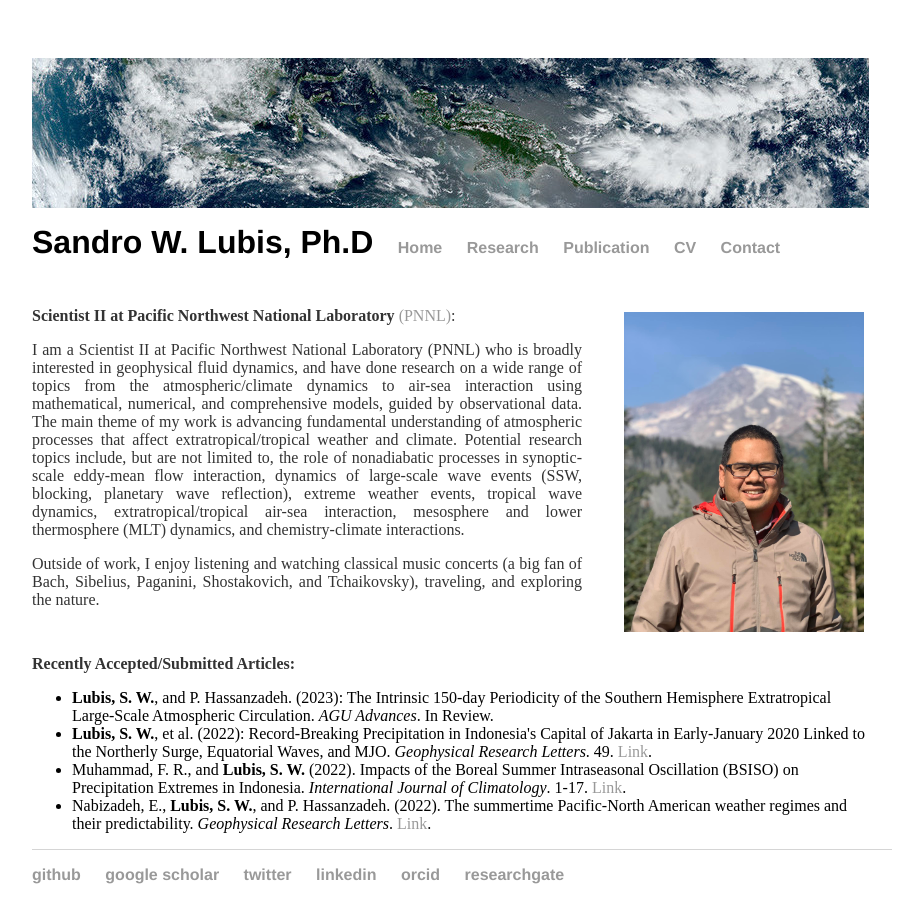
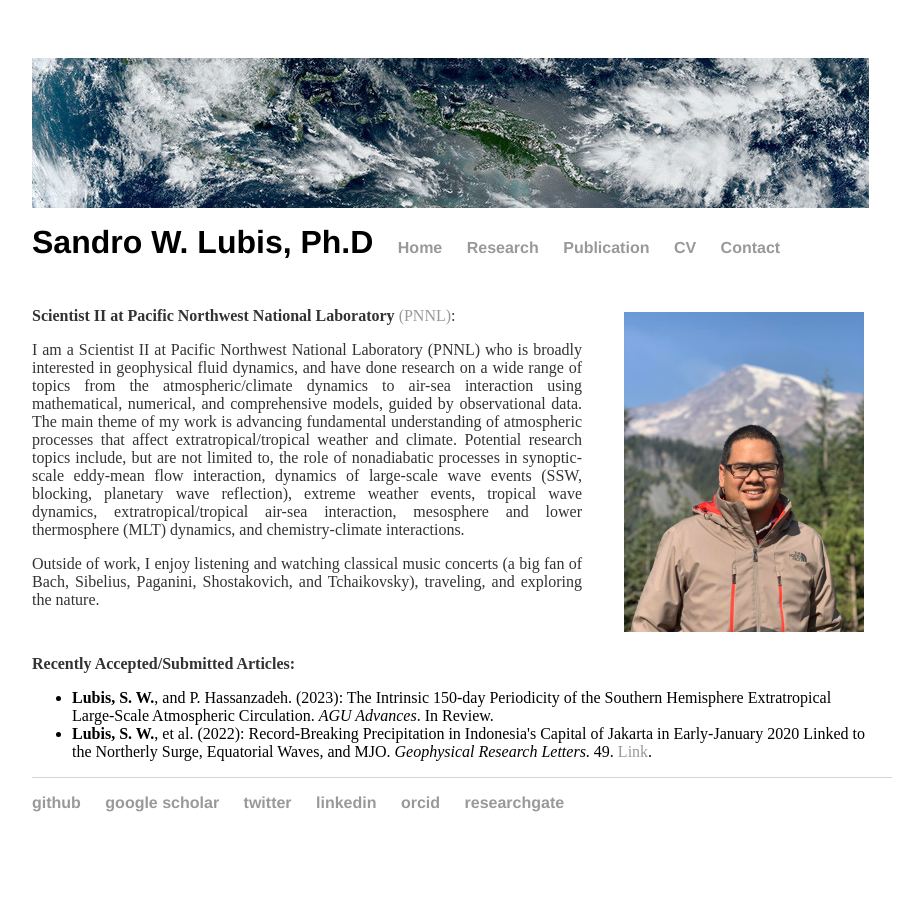
Before and after one commit to sandrolubis/sandrolubis.github.io, a Jekyll site: the page built from index.html, in a window 1280 px wide. Shown: the whole page, without its empty margins (276-1199 px from the left). Built offline with Jekyll 4.4.1, drawn with Linux system fonts in a browser that asks for light colours.

Commit message:
Update index.html

```diff
--- a/index.html
+++ b/index.html
@@ -51,8 +51,6 @@ div.relative {
 		<ul class="ex">
 		<li><b>Lubis, S. W.</b>, and P. Hassanzadeh. (2023): The Intrinsic 150-day Periodicity of the Southern Hemisphere Extratropical Large-Scale Atmospheric Circulation. <i>AGU Advances</i>. In Review.</li>
 		<li><b>Lubis, S. W.</b>, et al. (2022): Record-Breaking Precipitation in Indonesia's Capital of Jakarta in Early-January 2020 Linked to the Northerly Surge, Equatorial Waves, and MJO. <i>Geophysical Research Letters</i>. 49. <a href="https://doi.org/10.1029/2022GL101513">Link</a>.</li>
-		<li>Muhammad, F. R., and <b>Lubis, S. W.</b> (2022). Impacts of the Boreal Summer Intraseasonal Oscillation (BSISO) on Precipitation Extremes in Indonesia. <i>International Journal of Climatology</i>. 1-17. <a href="https://doi.org/10.1002/joc.7934">Link</a>.</li>
-		<li>Nabizadeh, E., <b>Lubis, S. W.</b>, and P. Hassanzadeh. (2022). The summertime Pacific-North American weather regimes and their predictability. <i>Geophysical Research Letters</i>. <a href="https://doi.org/10.1029/2022GL099401">Link</a>.</li>
 		</ul>
 
 </div>
```
